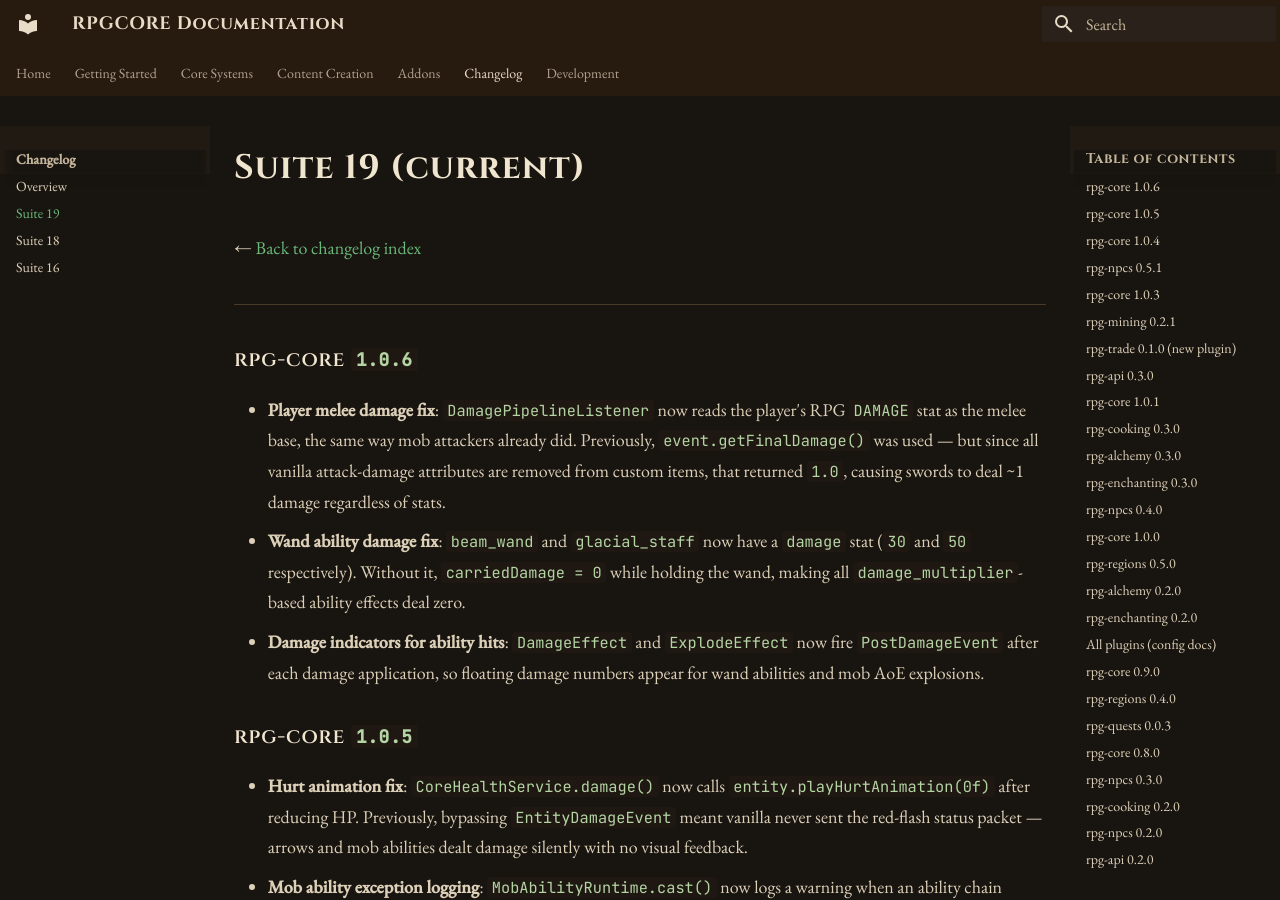
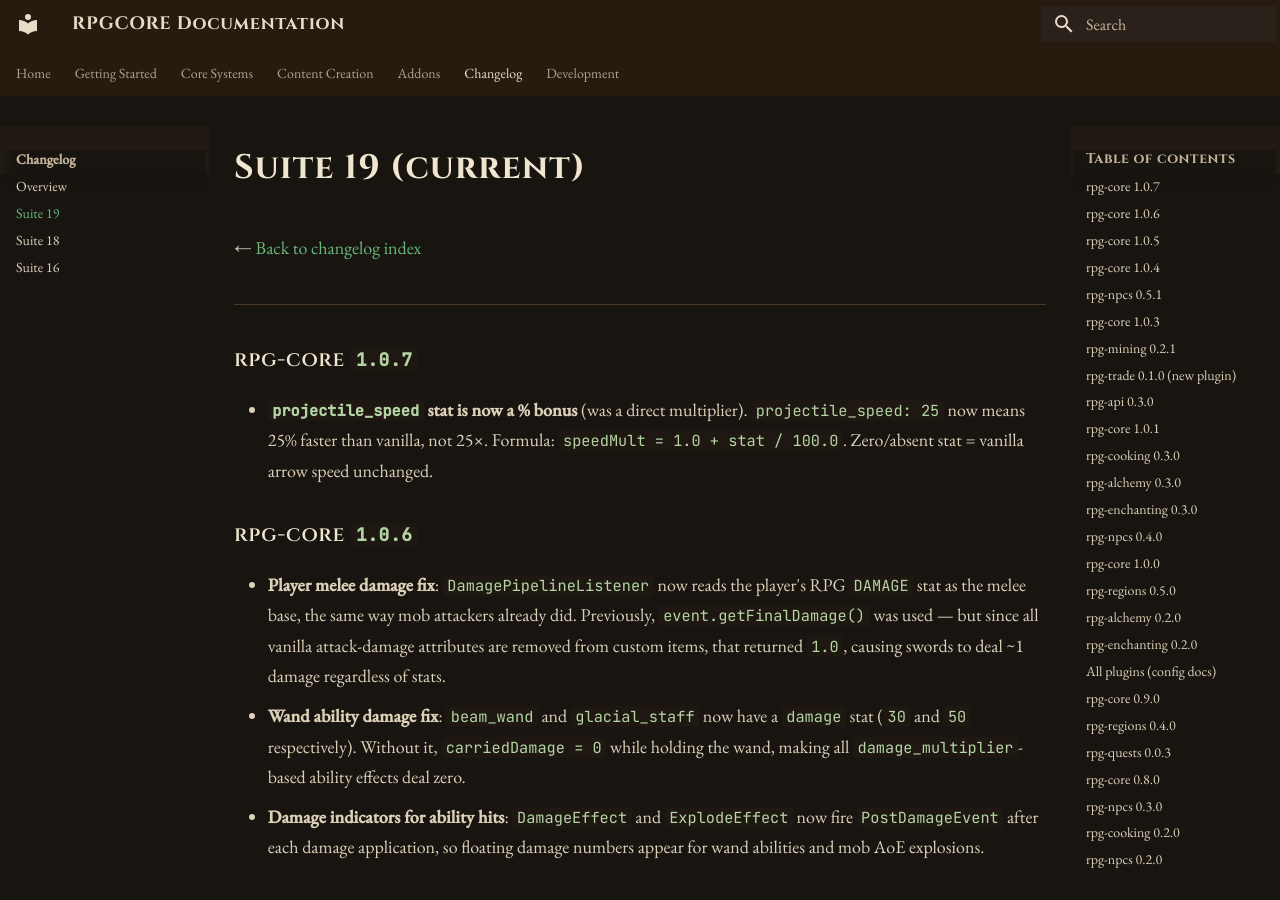
Before and after one commit to 255-Ping/RPGCORE, an MkDocs documentation site: the page built from docs/changelog/suite-19.md, in a window 1280 px wide and 900 px high. Built offline with MkDocs 1.6.1 and Material for MkDocs 9.7.7, drawn with Linux system fonts in a browser that asks for light colours.

Commit message:
fix(core): projectile_speed stat is now a % bonus not a multiplier
projectile_speed: 25 now means 25% faster than vanilla (speedMult = 1.25)
instead of 25× vanilla speed. Consistent with all other % stats.
Formula: speedMult = 1.0 + stat / 100.0.

Co-Authored-By: Claude Sonnet 4.6 <noreply@anthropic.com>

```diff
--- a/docs/changelog/suite-19.md
+++ b/docs/changelog/suite-19.md
@@ -3,6 +3,9 @@
 ← [Back to changelog index](../changelog.md)
 
 ---
+
+### rpg-core `1.0.7`
+- **`projectile_speed` stat is now a % bonus** (was a direct multiplier). `projectile_speed: 25` now means 25% faster than vanilla, not 25×. Formula: `speedMult = 1.0 + stat / 100.0`. Zero/absent stat = vanilla arrow speed unchanged.
 
 ### rpg-core `1.0.6`
 - **Player melee damage fix**: `DamagePipelineListener` now reads the player's RPG `DAMAGE` stat as the melee base, the same way mob attackers already did. Previously, `event.getFinalDamage()` was used — but since all vanilla attack-damage attributes are removed from custom items, that returned `1.0`, causing swords to deal ~1 damage regardless of stats.
--- a/rpg-core/src/main/resources/items/example.yml
+++ b/rpg-core/src/main/resources/items/example.yml
@@ -175,7 +175,7 @@ hunters_bow:
     damage: 35
     crit_chance: 18
     crit_damage: 90
-    projectile_speed: 25     # flat bonus to launch speed
+    projectile_speed: 25     # % bonus to launch speed (25 = 25% faster than vanilla)
     ammo_usage_reduction: 20 # % chance to not consume an arrow
     knockback: 12            # applied to mobs on arrow hit
   Lore:
```
Also changed, not shown: CLAUDE.md (+1 -1 lines), 2 other files.
